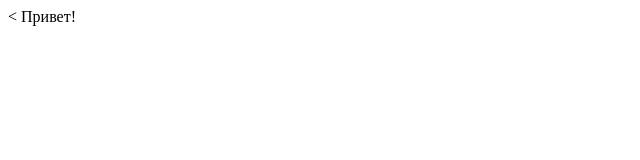
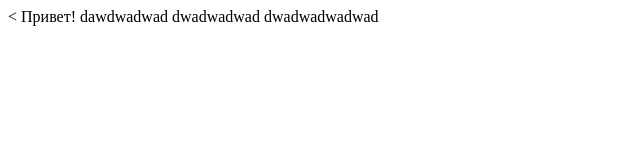
Before and after one commit to NazirJonh/git-hub-lessons, a plain HTML site: page index.html in a window 1280 px wide. Shown: the whole page, without its empty margins (0-640 px from the left). Drawn offline with Linux system fonts and the light colour scheme.

Commit message:
new line

```diff
--- a/index.html
+++ b/index.html
@@ -7,5 +7,9 @@
   </head>
   <body>
 Привет!
+dawdwadwad
+dwadwadwad
+dwadwadwadwad
+
   </body>
 </html>
```
Also changed, not shown: fafaf.txt (added), fasfsfa.txt (added), 1 other file.
